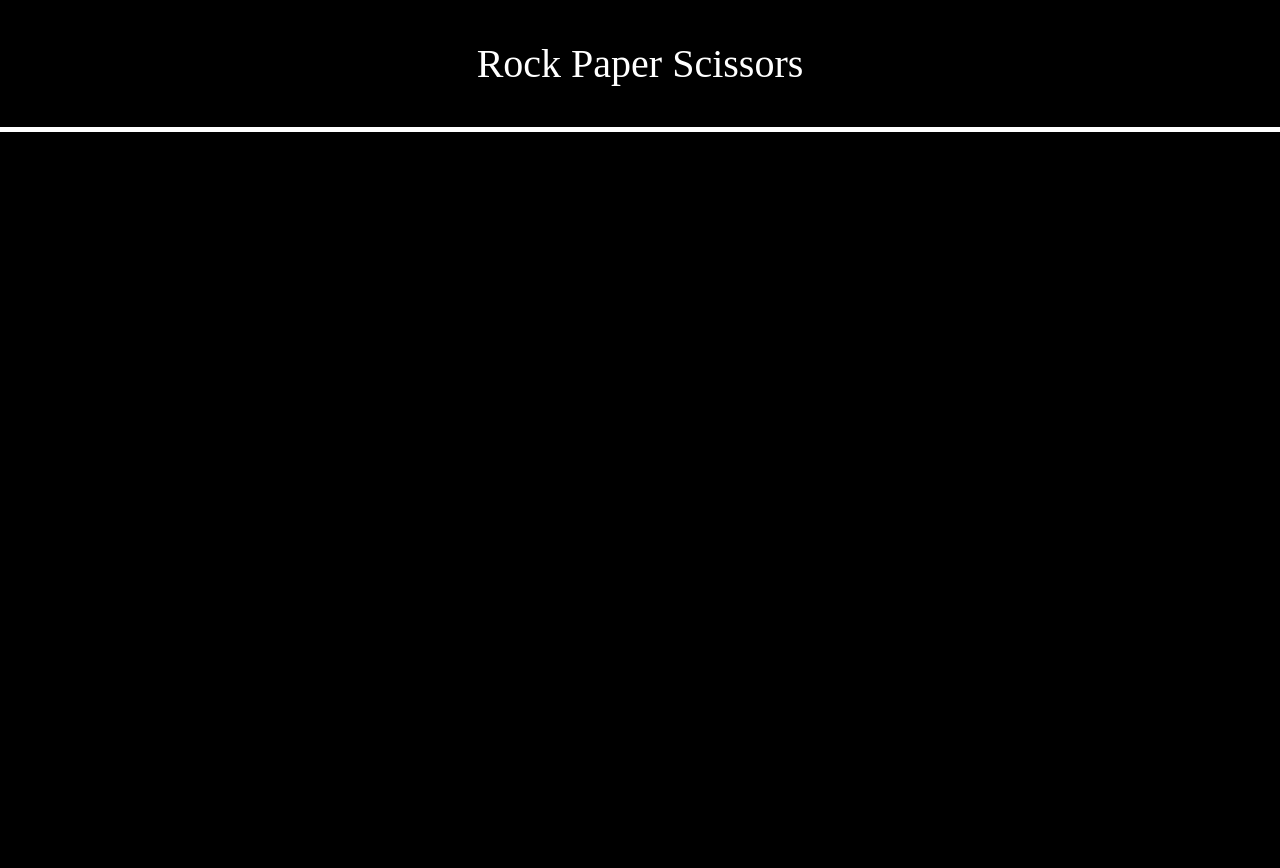
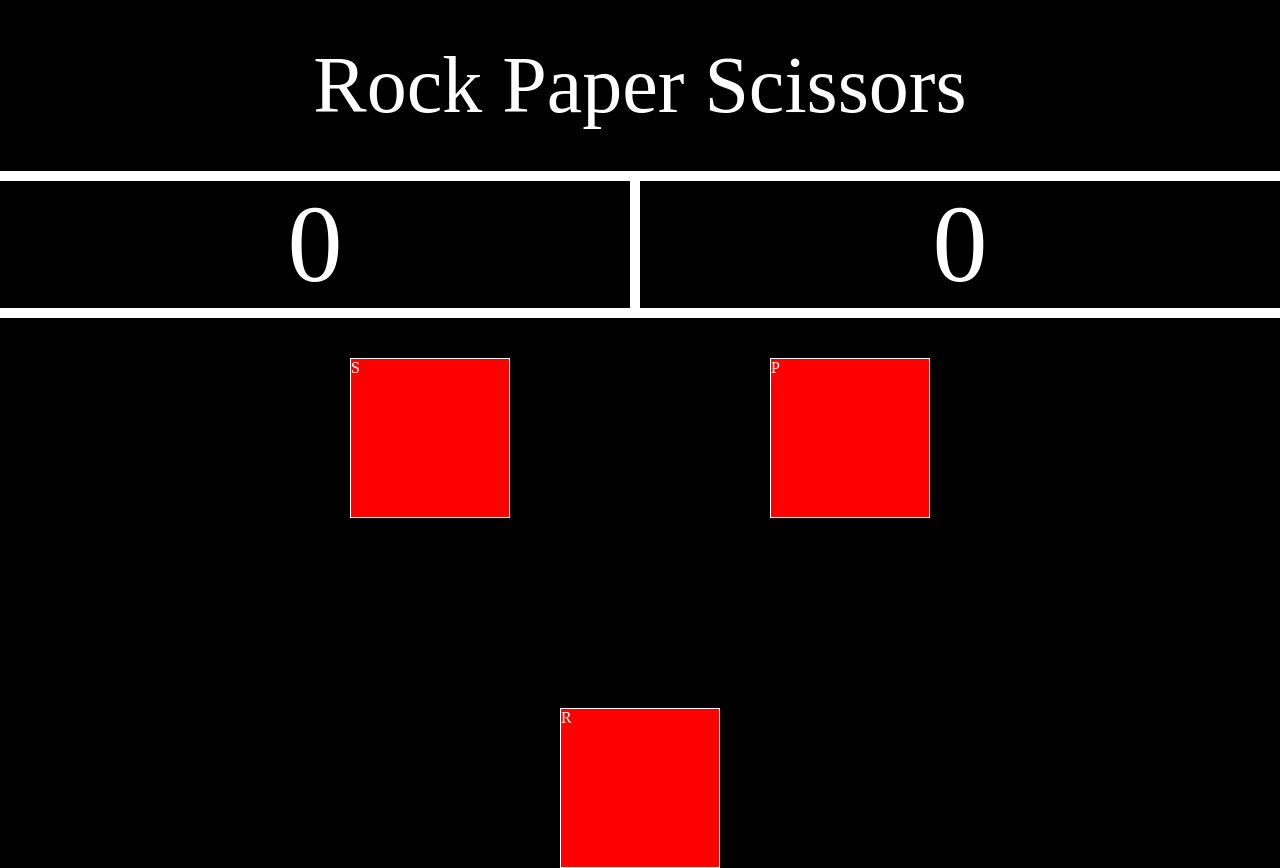
Before and after one commit to SeraphA86/Rock-Paper-Scissors, a plain HTML site: page index.html in a window 1280 px wide. Before the commit the page ends 800 px from the top, so only its background shows below. Drawn offline with Linux system fonts and the light colour scheme.

Commit message:
Create middle styles,refine the layout of the site

```diff
--- a/index.html
+++ b/index.html
@@ -11,12 +11,13 @@
             <p>Rock Paper Scissors</p>
         </header>
         <div class="middle">
-            <div class="scoreH"></div>
-            <div class="scoreC"></div>
+            <div class="scoreH">0</div>
+            <div class="scoreC">0</div>
             <div class="table">
-                <div class="scissors"></div>
-                <div class="paper"></div>
-                <div class="rock"></div>
+                <div class="button scissors">S</div>
+                <div class="button winner"></div>
+                <div class="button paper">P</div>
+                <div class="button rock">R</div>
             </div>
         </div>
         <footer></footer>
--- a/styles/styles.css
+++ b/styles/styles.css
@@ -21,22 +21,88 @@ header
    display:flex;
    align-items: center;
    justify-content:center;
-   font-size:40px;
+   font-size:80px;
    padding:40px;
-   border-bottom:5px solid white;
+   border-bottom:10px solid white;
    text-align: center;
 
 
 }
 
+.middle
+{
+    display:flex;
+    justify-content:center;
+    flex-wrap:wrap;
+}
+
+.scoreH, .scoreC
+{
+    gap:2.5px;
+    display:flex;
+    align-items: center;
+    justify-content: center;
+    font-size:110px;
+    width:50%;
+    color:white;
+    border-bottom:10px solid white;
+}
+
+.scoreH
+{
+    border-right:10px solid white;
+}
+
+
+.table
+{
+    display:flex;
+    flex-direction: row;
+    justify-content:center;
+    flex-wrap:wrap;
+    width:600px;
+    padding-top:40px;
+    color:white;
+}
+
+.button
+{
+    width:160px;
+    height:160px;
+    background-color: red;
+    border:1px solid white;
+}
+
+.winner
+{
+    width:260px;
+    margin-top:190px;
+    background-color: black;
+    border:none;
+}
+
 /* Mobile Styles */
 @media only screen and (max-width: 400px)
 {
-    header p
+    header
     {
+        font-size:40px;
         line-height:1.4;
         word-spacing: 15px;
+        border-bottom:5px solid white;
     }
+
+    .scoreC, .scoreH
+    {
+        font-size:65px;
+        border-bottom:5px solid white;
+    }
+
+    .scoreH
+    {
+        border-right:5px solid white;
+    }
+
 }
 
 /* Tablet Styles */
```
